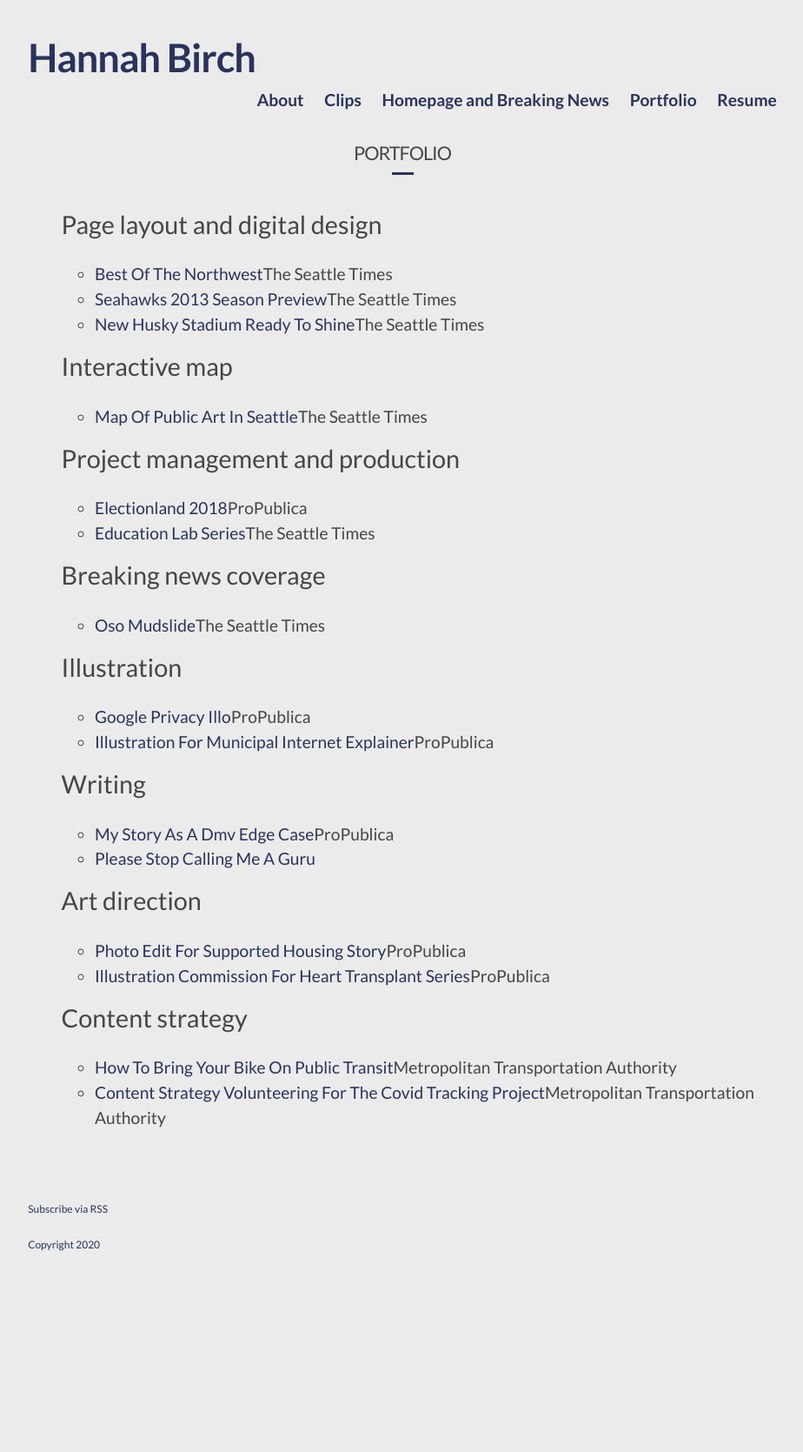
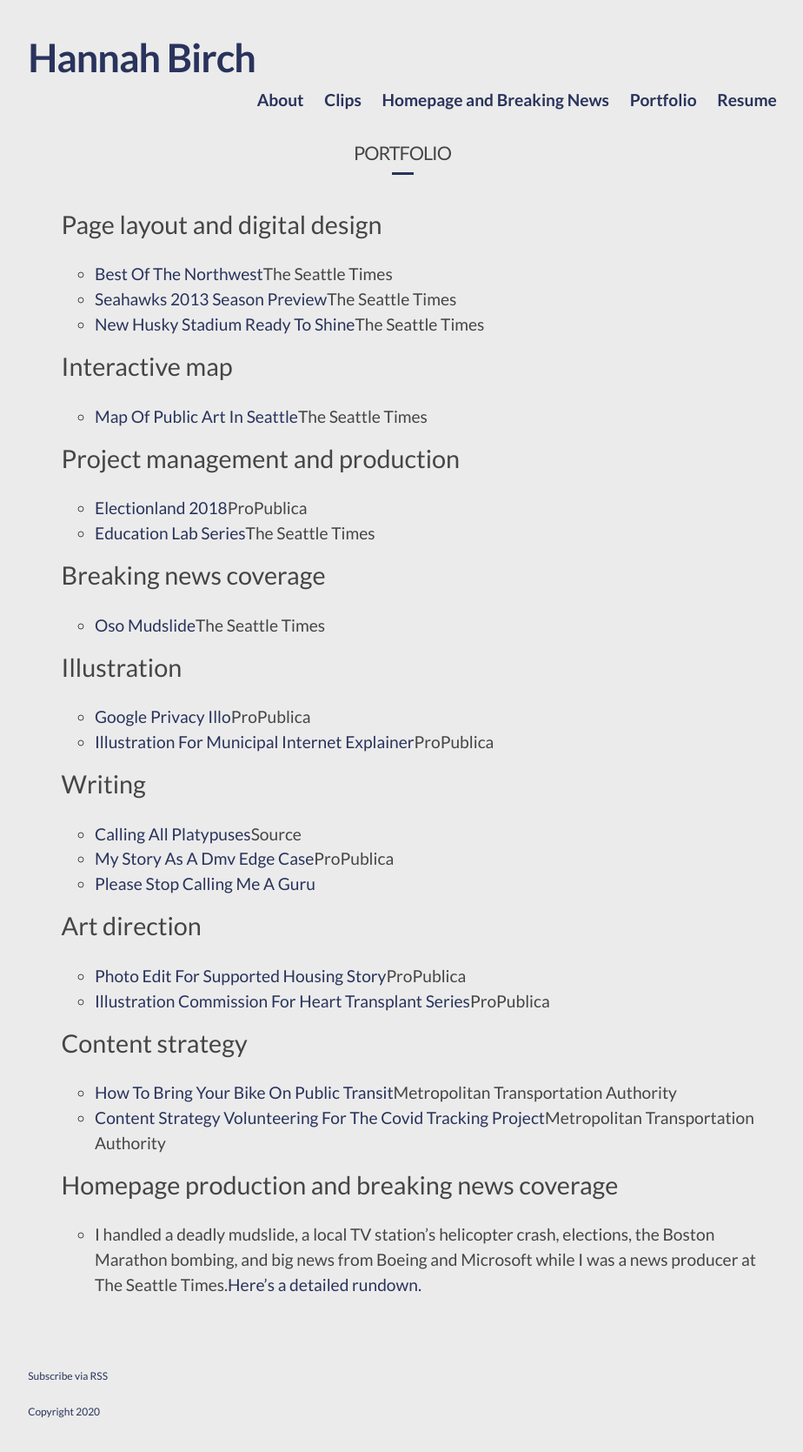
Before and after one commit to hannah-birch/hannah-birch.github.io, a Jekyll site: the page built from pages/portfolio.md, in a window 1280 px wide. Shown: the whole page at 87% size, without its empty margins (177-1101 px from the left). Built offline with Jekyll 4.4.1, drawn with Linux system fonts in a browser that asks for light colours; nearby versions of some CDN libraries; before the commit the page ends 1477 px from its top, so only the background shows below that.

Commit message:
Adds platypuses post, adds homepage production to portfolio page

```diff
--- a/pages/portfolio.md
+++ b/pages/portfolio.md
@@ -17,6 +17,12 @@
 {% endfor %}
 </ul>
 
+<ul>
+  <h2>Homepage production and breaking news coverage</h2>
+  <ul>
+    <li>I handled a deadly mudslide, a local TV station’s helicopter crash, elections, the Boston Marathon bombing, and big news from Boeing and Microsoft while I was a news producer at The Seattle Times.<a href="/homepage-breaking-news/">Here’s a detailed rundown.</a></li>
+  </ul>
+</ul>
 
 
 
```
Also changed, not shown: _posts/2018-08-02-calling-all-platypuses.md (added, +12 -0 lines), 3 other files.
